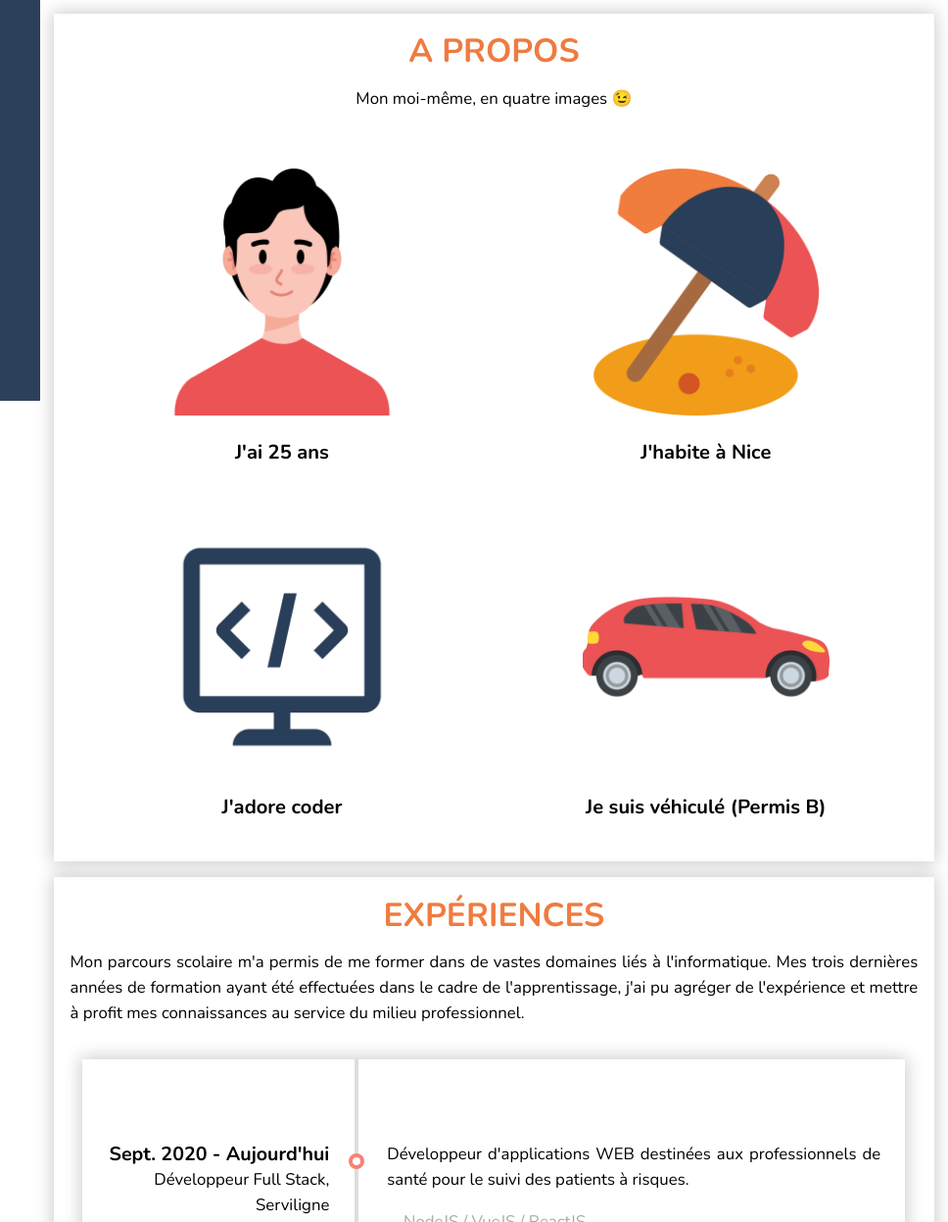
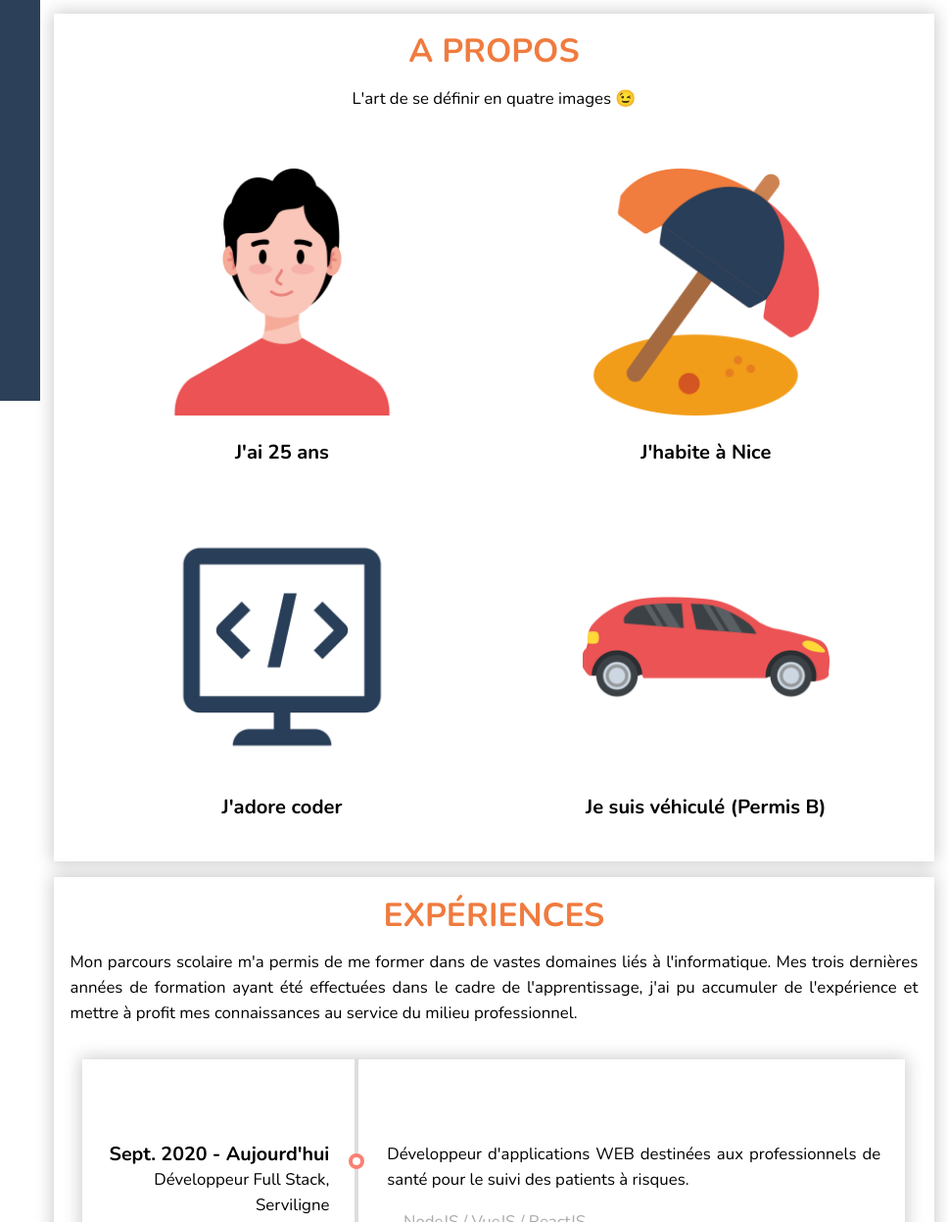
Before and after one commit to anthobn/portfolio-website, a plain HTML site: page index.html in a window 1280 px wide. Shown: the part 391-1638 px from the top of the page at 98% size, 312-1280 px from the left. Drawn offline with nearby package versions, Linux system fonts and the light colour scheme.

Commit message:
text changes

```diff
--- a/index.html
+++ b/index.html
@@ -97,7 +97,7 @@
         <section id="about-me" class="container-shadow wow fadeInRight">
             <div class="container">
                 <h1>A PROPOS</h1>
-                <p>Mon moi-même, en quatre images 😉</p>
+                <p>L'art de se définir en quatre images 😉</p>
 
                 <div class="box-wrapper">
                     <div class="box">
@@ -127,7 +127,7 @@
                 <p class="long-description text-justify">Mon parcours scolaire m'a permis de me former dans de vastes
                     domaines liés à
                     l'informatique. Mes trois dernières années de formation ayant été effectuées dans le cadre de
-                    l'apprentissage, j'ai pu agréger
+                    l'apprentissage, j'ai pu accumuler
                     de l'expérience et mettre à profit mes connaissances au service du milieu professionnel.
                 </p>
                 <div class="timeline-container">
```
